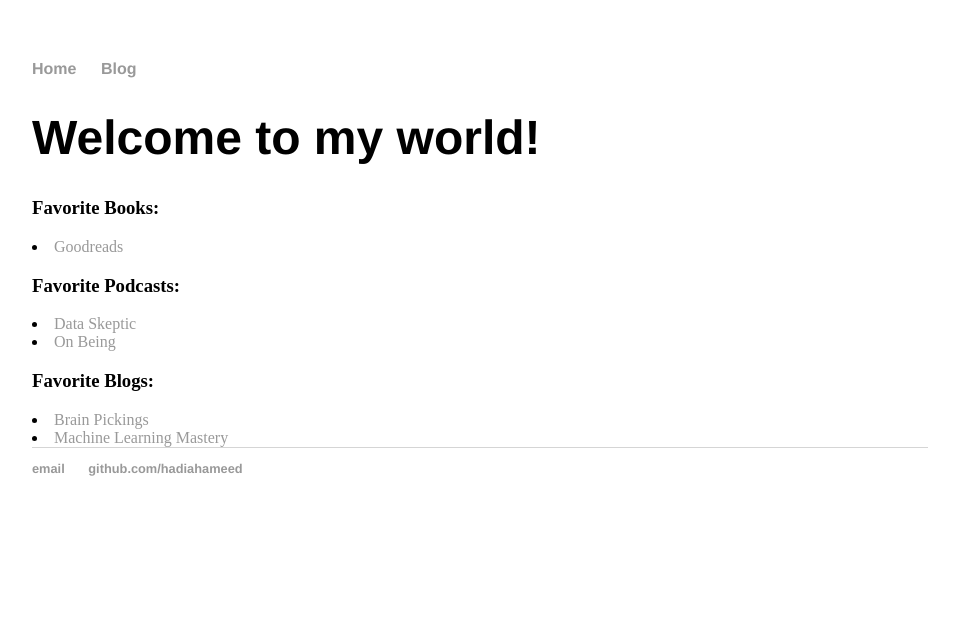
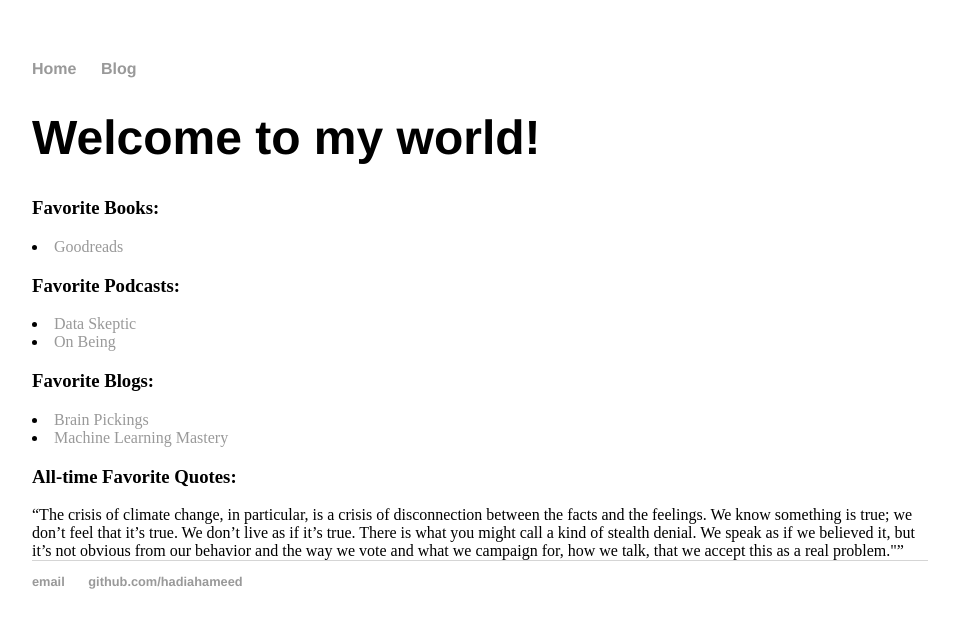
Before and after one commit to hadiahameed/hadiahameed.github.io, a Jekyll site: the page built from index.html, in a window 1280 px wide. Shown: the top 628 px of the page, without its empty margins (160-1119 px from the left). Built offline with Jekyll 4.4.1, drawn with Linux system fonts in a browser that asks for light colours.

Commit message:
Update index.html

```diff
--- a/index.html
+++ b/index.html
@@ -14,4 +14,7 @@
 	<h3> Favorite Blogs: </h3>
 	<li><a href="https://www.brainpickings.org/">Brain Pickings</a></li>
 	<li><a href="https://machinelearningmastery.com/">Machine Learning Mastery</a></li>
+
+	<h3> All-time Favorite Quotes:</h3>
+	<q>The crisis of climate change, in particular, is a crisis of disconnection between the facts and the feelings. We know something is true; we don’t feel that it’s true. We don’t live as if it’s true. There is what you might call a kind of stealth denial. We speak as if we believed it, but it’s not obvious from our behavior and the way we vote and what we campaign for, how we talk, that we accept this as a real problem."</q>
 </div><!-- /.blurb -->
```
